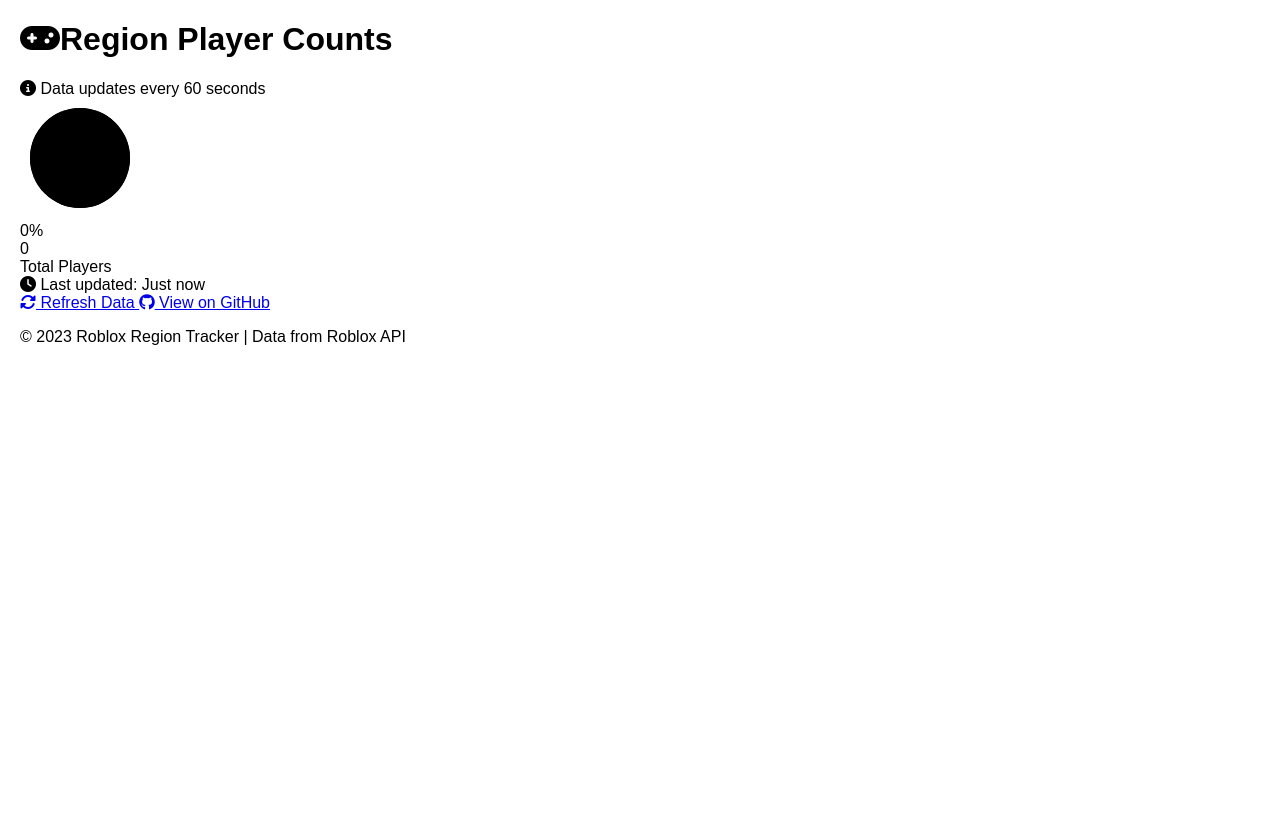
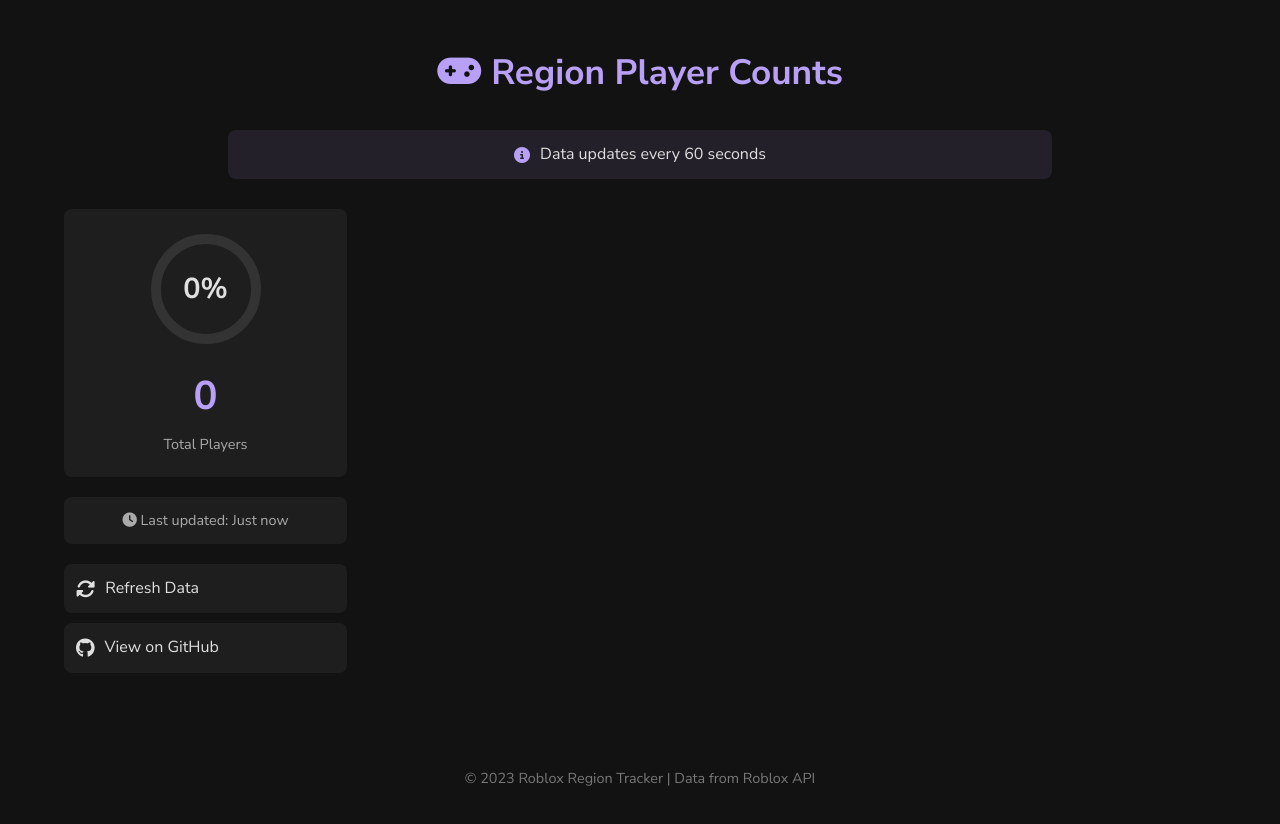
Before and after one commit to sinkingviking/roblox-tracker, a website: page public/index.html in a window 1280 px wide. Before the commit the page ends 800 px from the top, so only its background shows below. Drawn offline with Linux system fonts and the light colour scheme; no server answers.

Commit message:
Update styles.css

```diff
--- a/public/styles.css
+++ b/public/styles.css
@@ -1,6 +1,239 @@
-body { font-family: Arial, sans-serif; margin: 20px; }
-.region { margin-bottom: 20px; border: 1px solid #ddd; padding: 10px; }
-.region h2 { cursor: pointer; margin: 0; padding: 10px; background: #f0f0f0; }
-.games { display: block; }
-.game { display: flex; justify-content: space-between; padding: 8px; border-bottom: 1px solid #eee; }
-.players { font-weight: bold; color: #2ecc71; }
+:root {
+    --bg-color: #121212;
+    --text-color: #e0e0e0;
+    --container-bg: #1e1e1e;
+    --border-color: #333;
+    --primary-color: #b7a0f6;
+    --success-color: #44c638;
+    --failure-color: #e64343;
+    --button-bg: #1e1e1e;
+    --button-hover: #555;
+}
+
+body {
+    font-family: 'Nunito Sans', sans-serif;
+    background-color: var(--bg-color);
+    color: var(--text-color);
+    margin: 0;
+    padding: 0;
+    line-height: 1.6;
+}
+
+.container {
+    width: 90%;
+    max-width: 1200px;
+    margin: 0 auto;
+    padding: 20px;
+}
+
+h1 {
+    color: var(--primary-color);
+    text-align: center;
+    margin-bottom: 30px;
+    font-size: 2.2rem;
+}
+
+h1 i {
+    margin-right: 10px;
+}
+
+.main-content {
+    display: flex;
+    gap: 20px;
+}
+
+.regions-container {
+    flex: 3;
+    display: grid;
+    grid-template-columns: repeat(auto-fill, minmax(300px, 1fr));
+    gap: 15px;
+}
+
+.region-card {
+    background: var(--container-bg);
+    border-radius: 8px;
+    padding: 15px;
+    transition: transform 0.3s ease;
+}
+
+.region-card:hover {
+    transform: translateY(-5px);
+    box-shadow: 0 10px 20px rgba(0,0,0,0.2);
+}
+
+.region-header {
+    display: flex;
+    justify-content: space-between;
+    align-items: center;
+    margin-bottom: 15px;
+    padding-bottom: 10px;
+    border-bottom: 1px solid var(--border-color);
+}
+
+.region-name {
+    font-size: 1.2rem;
+    font-weight: 600;
+    color: var(--primary-color);
+}
+
+.region-count {
+    background: rgba(183, 160, 246, 0.2);
+    padding: 3px 10px;
+    border-radius: 20px;
+    font-size: 0.9rem;
+}
+
+.game-item {
+    display: flex;
+    justify-content: space-between;
+    padding: 8px 0;
+    border-bottom: 1px solid rgba(255,255,255,0.05);
+    animation: fadeInUp 0.5s ease-out forwards;
+    opacity: 0;
+}
+
+@keyframes fadeInUp {
+    from { opacity: 0; transform: translateY(10px); }
+    to { opacity: 1; transform: translateY(0); }
+}
+
+.game-name {
+    flex: 1;
+}
+
+.game-players {
+    color: var(--primary-color);
+    font-weight: 600;
+}
+
+.sidebar {
+    flex: 1;
+    min-width: 250px;
+}
+
+.summary-card {
+    background: var(--container-bg);
+    border-radius: 8px;
+    padding: 20px;
+    text-align: center;
+    margin-bottom: 20px;
+}
+
+.circle-container {
+    position: relative;
+    width: 120px;
+    height: 120px;
+    margin: 0 auto 15px;
+}
+
+.circle {
+    stroke: var(--primary-color);
+    stroke-width: 10;
+    fill: none;
+    stroke-linecap: round;
+    transition: stroke-dashoffset 1s ease-out;
+}
+
+.circle-bg {
+    stroke: var(--border-color);
+    stroke-width: 10;
+    fill: none;
+}
+
+.percentage {
+    position: absolute;
+    top: 50%;
+    left: 50%;
+    transform: translate(-50%, -50%);
+    font-size: 1.8rem;
+    font-weight: 700;
+}
+
+.total-players {
+    font-size: 2.5rem;
+    font-weight: 700;
+    color: var(--primary-color);
+    margin-bottom: 5px;
+}
+
+.label {
+    color: #aaa;
+    font-size: 0.9rem;
+}
+
+.last-updated {
+    background: var(--container-bg);
+    padding: 12px;
+    border-radius: 8px;
+    text-align: center;
+    margin-bottom: 20px;
+    font-size: 0.9rem;
+    color: #aaa;
+}
+
+.sidebar-links {
+    display: flex;
+    flex-direction: column;
+    gap: 10px;
+}
+
+.sidebar-links a {
+    display: flex;
+    align-items: center;
+    gap: 10px;
+    padding: 12px;
+    background: var(--button-bg);
+    color: var(--text-color);
+    text-decoration: none;
+    border-radius: 8px;
+    transition: background 0.3s;
+}
+
+.sidebar-links a:hover {
+    background: var(--button-hover);
+}
+
+.sidebar-links i {
+    font-size: 1.2em;
+}
+
+.info-text {
+    background: rgba(183, 160, 246, 0.1);
+    padding: 12px;
+    border-radius: 8px;
+    margin: 0 auto 30px;
+    text-align: center;
+    display: flex;
+    align-items: center;
+    justify-content: center;
+    gap: 10px;
+    max-width: 800px;
+}
+
+.info-text i {
+    color: var(--primary-color);
+}
+
+footer {
+    text-align: center;
+    padding: 20px;
+    margin-top: 40px;
+    color: #777;
+    font-size: 0.9rem;
+}
+
+/* Responsive */
+@media (max-width: 768px) {
+    .main-content {
+        flex-direction: column;
+    }
+
+    .sidebar {
+        order: -1;
+        margin-bottom: 20px;
+    }
+
+    .regions-container {
+        grid-template-columns: 1fr;
+    }
+}
```
